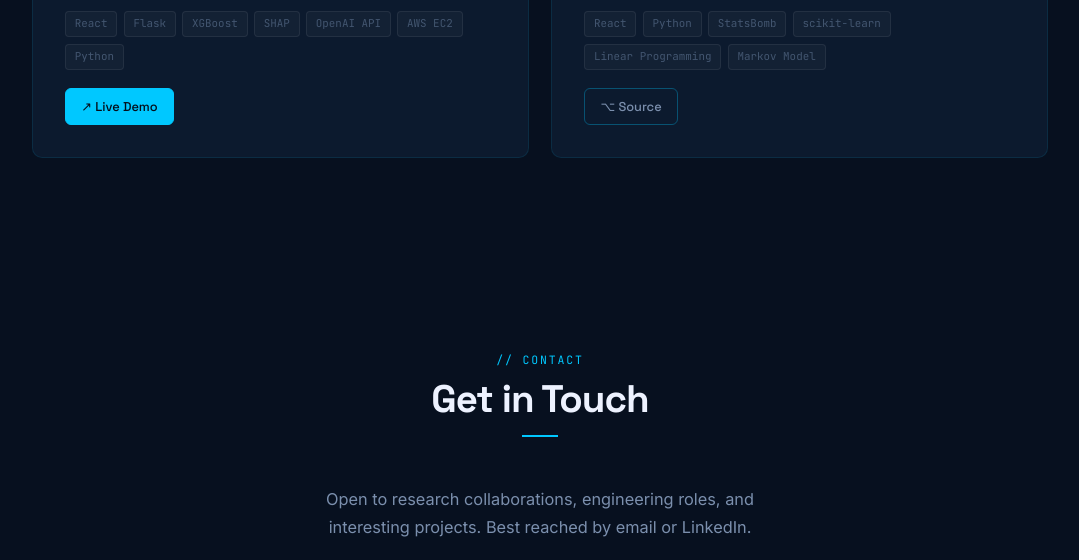
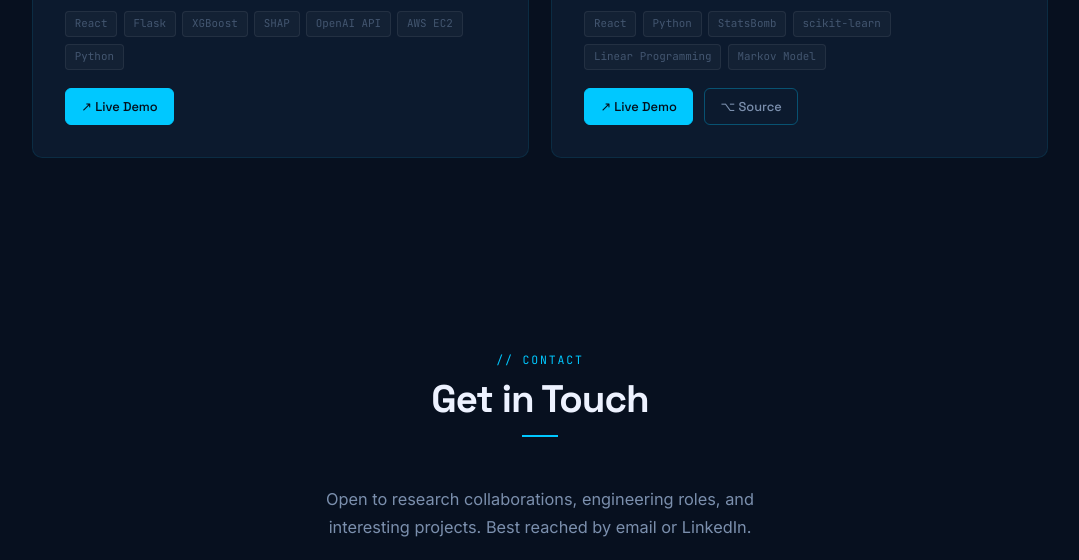
Before and after one commit to AbdullaAli7/AbdullaAli7, a plain HTML site: page index.html in a window 1280 px wide. Shown: the part 3467-4027 px from the top of the page, without its empty margins (100-1179 px from the left). Drawn offline with Linux system fonts and the light colour scheme.

Commit message:
added link for keeper's eye

```diff
--- a/index.html
+++ b/index.html
@@ -656,7 +656,7 @@ const projects = [
     icon:     "⚽",
     desc:     "Penalty kick scouting and prediction app built on StatsBomb Open Data (~1,481 penalties). Features walk-forward temporal validation, freeze-frame scene features, a zero-sum linear programming game theory module with fictitious-play fallback, a Markov sequence model, Scout Card export, and an interactive Beat the Keeper Duel game mode.",
     tags:     ["React", "Python", "StatsBomb", "scikit-learn", "Linear Programming", "Markov Model"],
-    links:    { live: null, code: "https://github.com/AbdullaAli7/The-Keepers-Eyes" },
+    links:    { live: "https://abdullaali7.github.io/The-Keepers-Eyes/", code: "https://github.com/AbdullaAli7/The-Keepers-Eyes" },
   },
 ];
 
```
